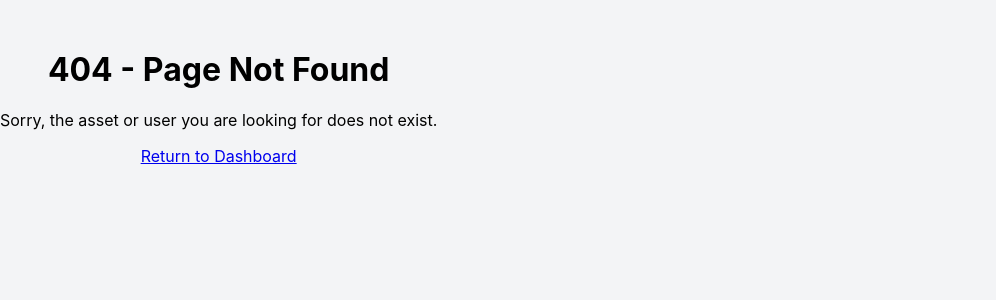
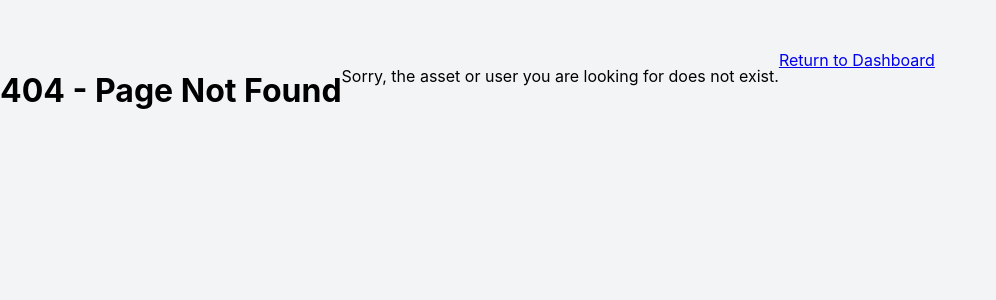
Before and after one commit to DevishaV-23/IT_Asset_Manager, a Flask app: template templates/errors/404.html in a window 1280 px wide. Shown: the top 300 px of the page, without its empty margins (0-996 px from the left). Run offline with Flask 3, Linux system fonts and the light colour scheme; the template is opened without the code that fills it, so the values that code supplies are empty.

Commit message:
css fixes

```diff
--- a/templates/errors/404.html
+++ b/templates/errors/404.html
@@ -1,6 +1,6 @@
 {% extends "base.html" %}
 {% block content %}
-<div style="text-align: center; margin-top: 50px; justify-content: center;">
+<div style="text-align: center; margin-top: 50px; justify-content: center; display: flex;">
     <h1>404 - Page Not Found</h1>
     <p>Sorry, the asset or user you are looking for does not exist.</p>
     <a href="{{ url_for('assets.dashboard') }}">Return to Dashboard</a>
--- a/templates/errors/429.html
+++ b/templates/errors/429.html
@@ -1,6 +1,6 @@
 {% extends "base.html" %}
 {% block content %}
-<div style="text-align: center; margin-top: 50px; justify-content: center;">
+<div style="text-align: center; margin-top: 50px; justify-content: center; display: flex;">
     <h1>429 - Too Many Requests</h1>
     <p>Sorry, you have made too many requests in a short period of time.</p>
     <a href="{{ url_for('assets.dashboard') }}">Return to Dashboard</a>
```
